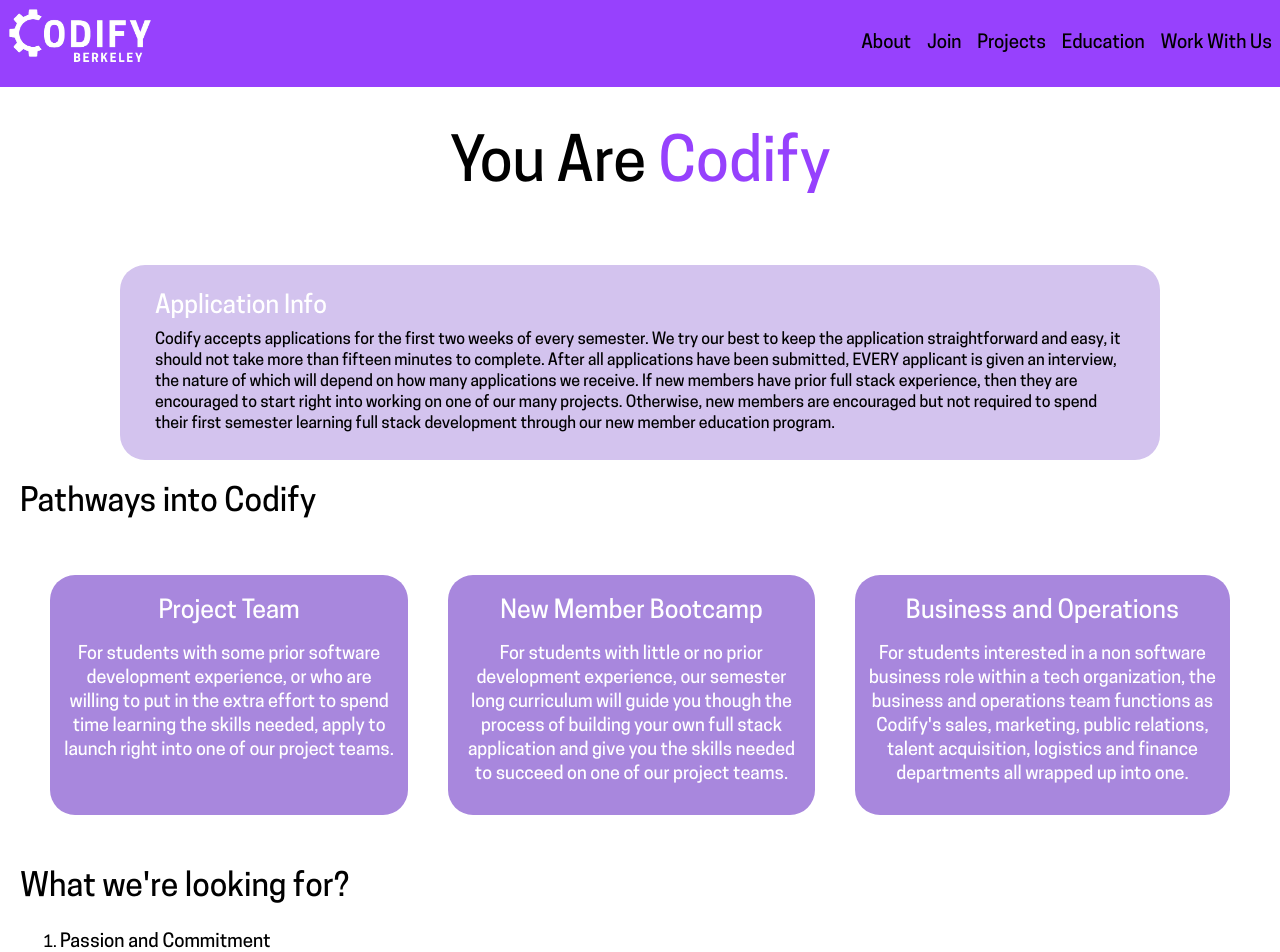
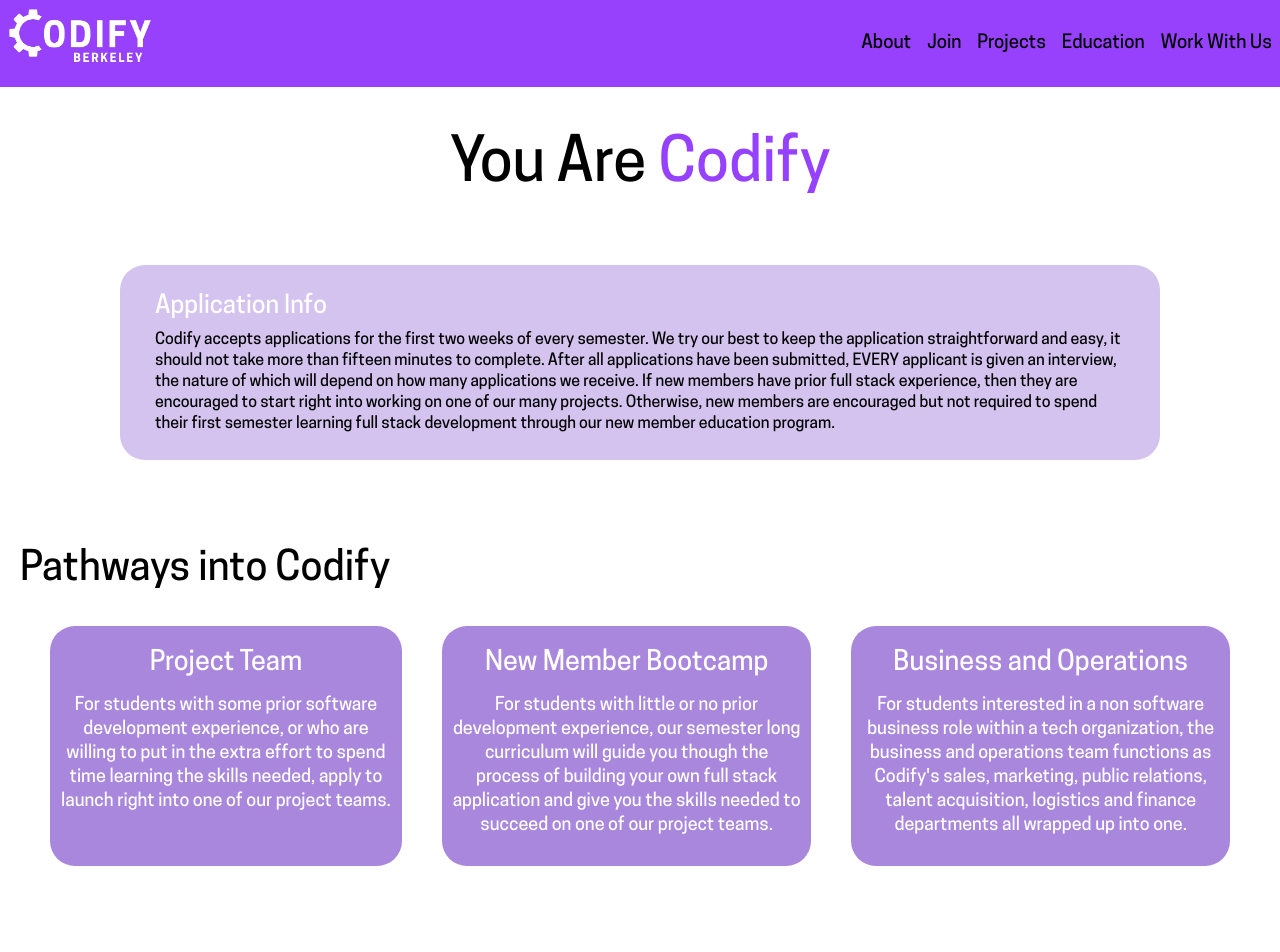
Before and after one commit to Codify-Club-Berkeley/Website, a React (Create React App) app: page /Join in a window 1280 px wide. Shown: the top 952 px of the page. Built offline with nearby package versions, Linux system fonts and the light colour scheme.

Commit message:
better spacing between subsections

```diff
--- a/src/pages/Join.css
+++ b/src/pages/Join.css
@@ -48,9 +48,14 @@
 
 .pathway-title {
   color: white;
-  font-size: 25px;
+  font-size: 27px;
   font-weight: bold;
   height: 30px;
   margin-top: 10px;
+}
 
+.big-black-title {
+  color: black;
+  font-size: 40px;
+  font-weight: bolder;
 }
--- a/src/pages/Join.js
+++ b/src/pages/Join.js
@@ -99,7 +99,13 @@
           </li>
   </ul>*/}
 
-        <h1>Pathways into Codify</h1>
+        <br></br>
+        <br></br>
+        <br></br>
+        <br></br>
+
+        <div className="big-black-title">Pathways into Codify</div>
+
         <div class="grid-container">
           <div class="grid-item">
             <div className="pathway-title">Project Team</div>
@@ -129,8 +135,13 @@
             </p>
           </div>
         </div>
-        <h1>What we're looking for?</h1>
 
+
+        <br></br>
+        <br></br>
+        <br></br>
+
+        <div className="big-black-title">What we're looking for?</div>
         <ol>
           <li>
             <h3>Passion and Commitment</h3>
```
